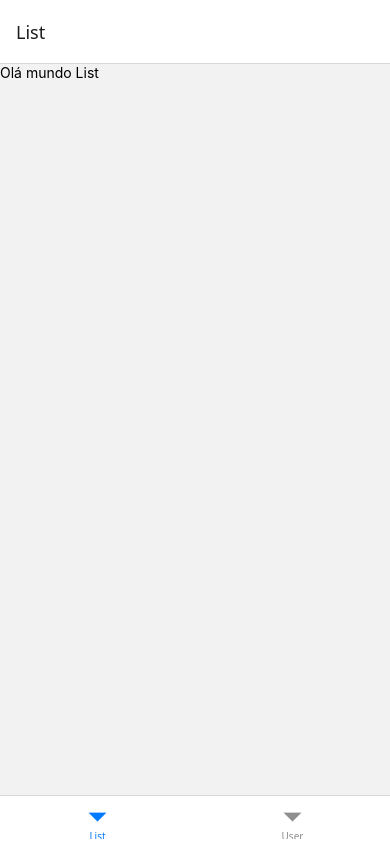
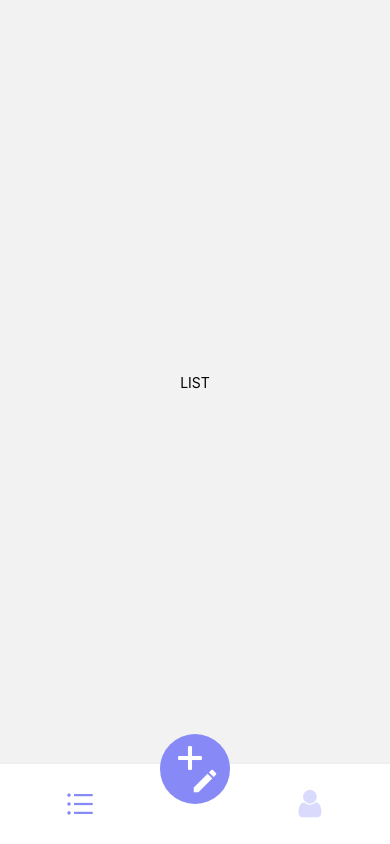
Before and after one commit to LucasAlvesDev-art/FitTech, a React Native app: screen /BottomRoutes in a window 390 px wide. Built offline with nearby package versions, Linux system fonts and the light colour scheme.

Commit message:
implementação dos botões de navegação e funcionando.

```diff
--- /dev/null
+++ b/src/components/CustomTabBar/index.tsx
@@ -0,0 +1,55 @@
+import React from 'react';
+import {Text, View,TouchableOpacity} from 'react-native';
+import { styles } from './styles';
+import { themas } from '../../global/themes';
+
+import { AntDesign, FontAwesome, Entypo, MaterialIcons  } from '@expo/vector-icons';
+
+
+
+interface Props {
+  state: any;
+  navigation: any;
+}
+
+
+export default({state,navigation}: Props) => {
+
+    const go = (screenName: string) => {
+        navigation.navigate(screenName);
+    }
+
+    return(
+        <View style={styles.tabArea}>
+            <TouchableOpacity style={styles.tabItem} onPress={() => go('List')}>
+                <AntDesign
+                    name="bars"
+                    style={{opacity: state.index === 0 ? 1 : 0.3, color:themas.colors.primary, fontSize:32}}
+                />
+            </TouchableOpacity>
+            <TouchableOpacity style={styles.tabItemButton}>
+                <View style={{width:'100%', left: 10, top:4}}>
+                    <Entypo
+                        name="plus"
+                        size={40}
+                        color={"#FFF"}
+                    />
+                </View>
+
+                <View style={{flexDirection:'row-reverse', width:'100%', right: 10, bottom: 10}}>
+                    <MaterialIcons
+                        name="edit"
+                        color={"#FFF"}
+                        size={30}
+                    />
+                </View>
+            </TouchableOpacity>
+            <TouchableOpacity style={styles.tabItem} onPress={() => go('User')}>
+                <FontAwesome
+                    name="user"
+                    style={{opacity: state.index === 1 ? 1 : 0.3, color:themas.colors.primary, fontSize:32}}
+                />
+            </TouchableOpacity>
+        </View>
+    )
+}
--- /dev/null
+++ b/src/components/CustomTabBar/styles.ts
@@ -0,0 +1,33 @@
+import { StyleSheet } from 'react-native';
+import { themas } from '../../global/themes';
+
+export const styles = StyleSheet.create({
+   tabArea: {
+    flexDirection: 'row',
+    height: 80,
+    justifyContent: 'space-around',
+    shadowColor: '#000',
+    shadowOffset: {
+        width: 0,
+        height: 3,
+    },
+    shadowOpacity: 0.29,
+    shadowRadius: 4.65,
+    elevation: 7,
+   },
+   tabItem: {
+    flex: 1,
+    justifyContent: 'center',
+    alignItems: 'center',
+   },
+   tabItemButton: {
+    width: 70,
+    height: 70,
+    borderRadius: 35,
+    alignItems: 'center',
+    justifyContent: 'center',
+    zIndex: 9999,
+    top: -30,
+    backgroundColor: themas.colors.primary,
+   }
+})
--- a/src/pages/list/index.tsx
+++ b/src/pages/list/index.tsx
@@ -1,13 +1,15 @@
 import React from 'react';
-import {Text} from 'react-native';
+import {Text, View} from 'react-native';
 
 
 
 
 export default function List() {
     return (
-        <Text>
-            Olá mundo List
-        </Text>
+        <View style={{flex:1, justifyContent:'center', alignItems:'center'}}>
+            <Text>
+                LIST
+            </Text>
+        </View>
     );
 }
--- a/src/pages/login/index.tsx
+++ b/src/pages/login/index.tsx
@@ -39,7 +39,7 @@ export default function Login() {
             return Alert.alert('Atenção', 'Informe os campos obrigatórios');
         }
 
-        navigation.navigate('BottomRoutes');
+        navigation.reset({routes: [{name: "BottomRoutes"}]})
 
         console.log('Logou');
       }catch (error) {
--- a/src/pages/user/index.tsx
+++ b/src/pages/user/index.tsx
@@ -1,13 +1,15 @@
 import React from 'react';
-import {Text} from 'react-native';
+import {Text, View} from 'react-native';
 
 
 
 
 export default function User() {
     return (
-        <Text>
-            Olá mundo User
-        </Text>
+        <View style={{flex:1, justifyContent:'center', alignItems:'center'}}>
+            <Text>
+                USER
+            </Text>
+        </View>
     );
 }
--- a/src/routes/bottom.routes.tsx
+++ b/src/routes/bottom.routes.tsx
@@ -1,12 +1,21 @@
 import { createBottomTabNavigator } from '@react-navigation/bottom-tabs';
 import List from '../pages/list';
 import User from '../pages/user';
+import CustomTabBar from '../components/CustomTabBar';
+
+
 
 const Tab = createBottomTabNavigator();
 
 export default function BottomRoutes() {
     return (
-        <Tab.Navigator>
+        <Tab.Navigator
+            screenOptions={{
+                headerShown: false
+        }}
+        tabBar={(props) => <CustomTabBar {...props} />}
+        >
+
             <Tab.Screen
                 name="List"
                 component={List}
```
